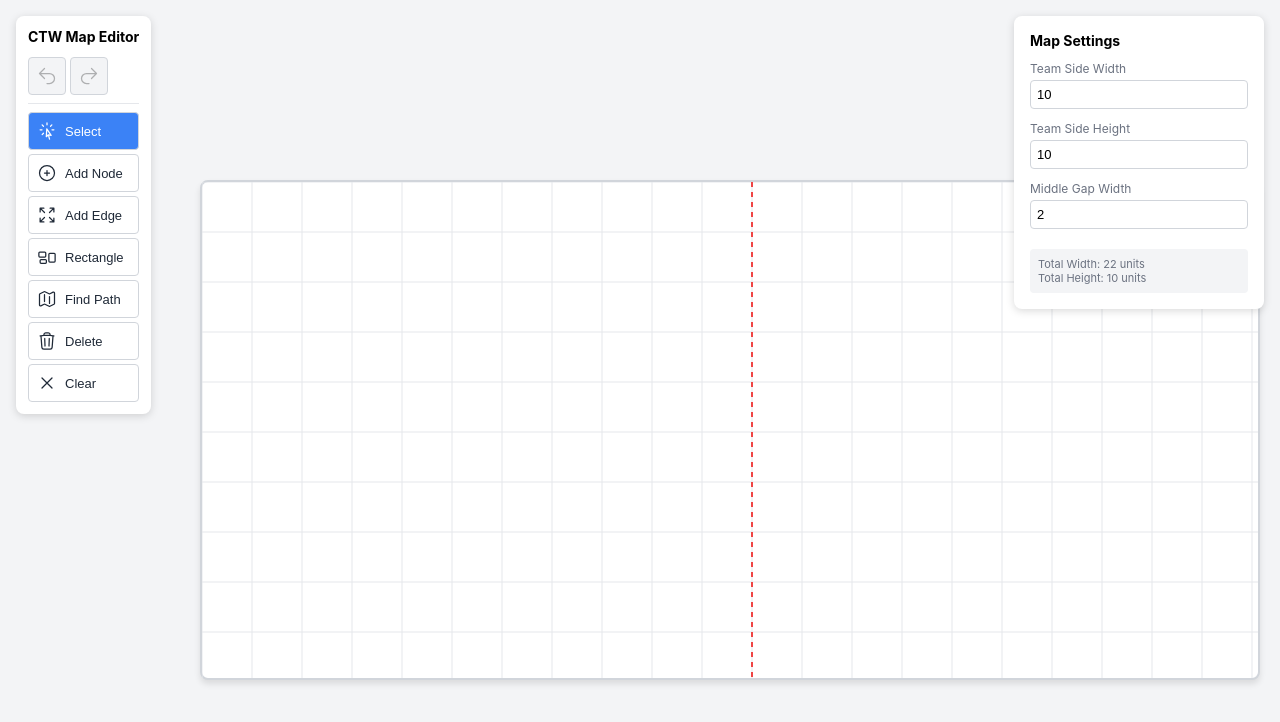
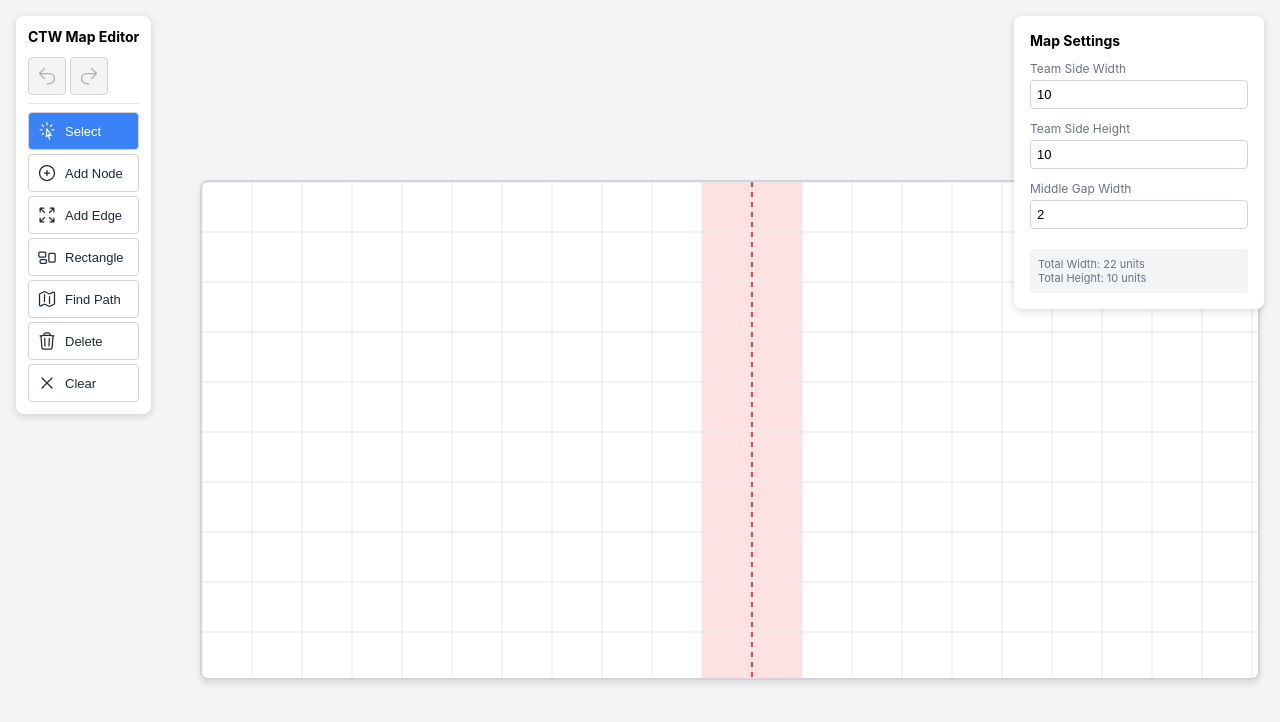
Before and after one commit to ganskem/ctw-layout-editor, a React (Vite) app: page / in a window 1280 px wide. Shown: the top 722 px of the page. Built offline with nearby package versions, Linux system fonts and the light colour scheme.

Commit message:
color code gap cells

```diff
--- a/src/components/Canvas.tsx
+++ b/src/components/Canvas.tsx
@@ -142,10 +142,32 @@ export default function Canvas({
 
   // Render grid
   const renderGrid = () => {
-    const lines = [];
+    const elements = [];
+
+    // Calculate middle gap boundaries
+    const middleGapStartX = layout.teamSideWidth * gridSize;
+    const middleGapEndX = (layout.teamSideWidth + layout.middleGapWidth) * gridSize;
+
+    // Render middle gap background cells
+    for (let x = middleGapStartX; x < middleGapEndX; x += gridSize) {
+      for (let y = 0; y < canvasHeight; y += gridSize) {
+        elements.push(
+          <rect
+            key={`gap-${x}-${y}`}
+            x={x}
+            y={y}
+            width={gridSize}
+            height={gridSize}
+            fill="#fee2e2"
+            stroke="none"
+          />
+        );
+      }
+    }
+
     // Vertical lines
     for (let x = 0; x <= canvasWidth; x += gridSize) {
-      lines.push(
+      elements.push(
         <line
           key={`v-${x}`}
           x1={x}
@@ -159,7 +181,7 @@ export default function Canvas({
     }
     // Horizontal lines
     for (let y = 0; y <= canvasHeight; y += gridSize) {
-      lines.push(
+      elements.push(
         <line
           key={`h-${y}`}
           x1={0}
@@ -171,7 +193,7 @@ export default function Canvas({
         />
       );
     }
-    return lines;
+    return elements;
   };
 
   // Render node
```
